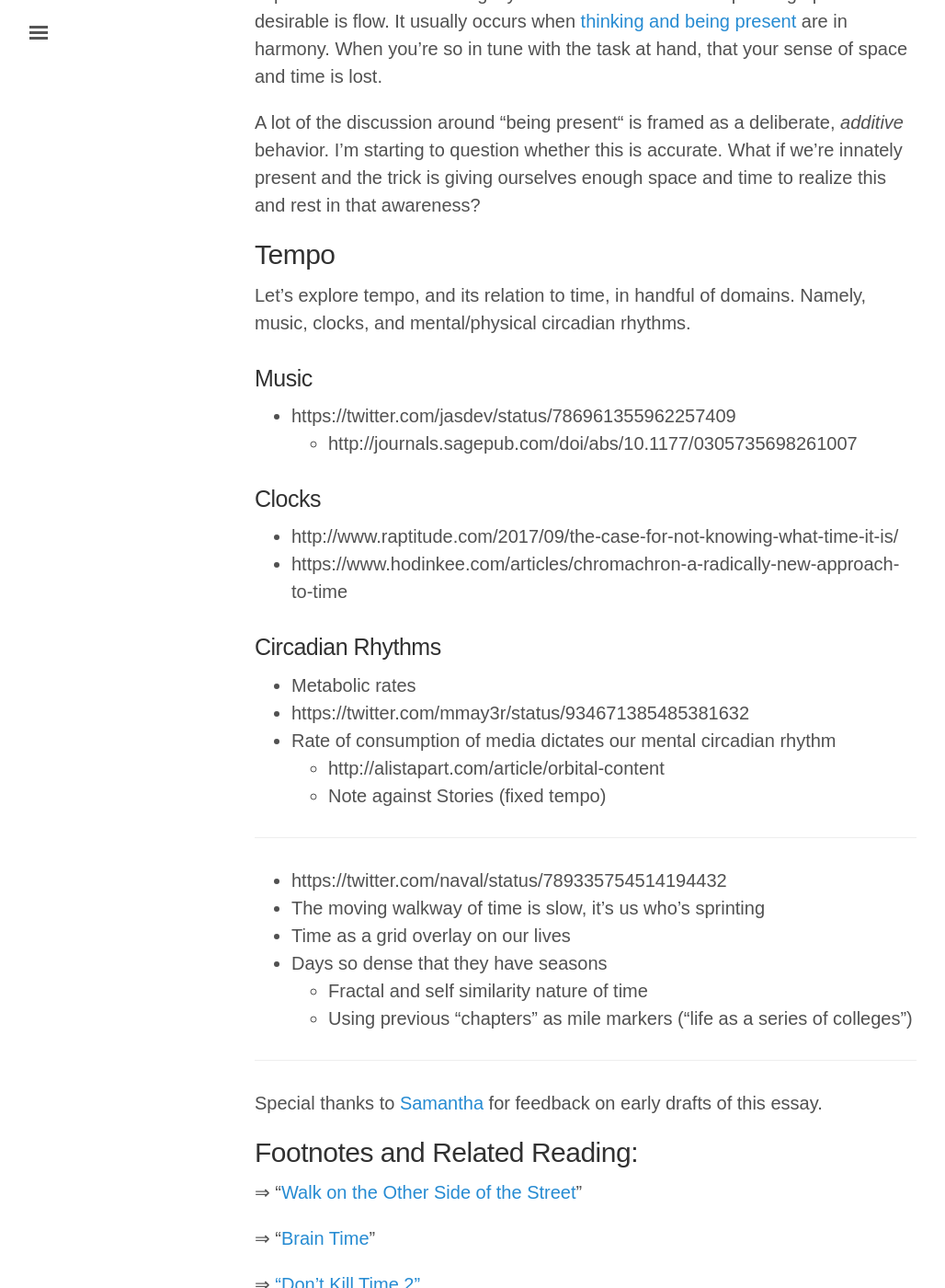
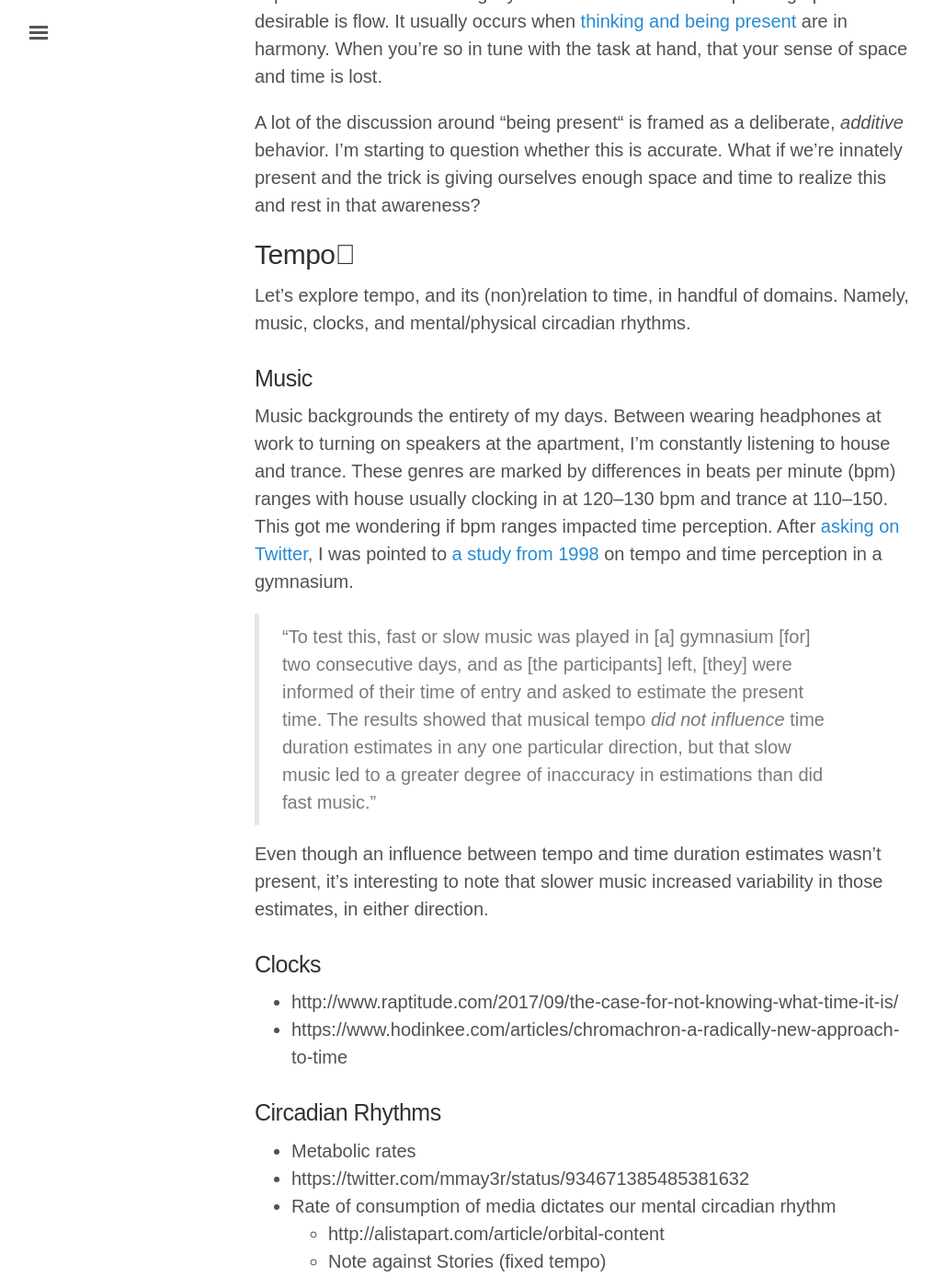
Before and after one commit to rvsrvs/jasdev.github.io, a Jekyll site: the page built from _posts/2018-3-12-slowing-down-time.md, in a window 1280 px wide and 1400 px high, scrolled down 1959 px. Shown: the whole window at 92% size, without its empty margins (3-1031 px from the left). Built offline with Jekyll 4.4.1, drawn with Linux system fonts in a browser that asks for light colours; some web fonts are replaced.

Commit message:
Music Section

```diff
--- a/_posts/2018-3-12-slowing-down-time.md
+++ b/_posts/2018-3-12-slowing-down-time.md
@@ -29,12 +29,15 @@
 
 ## Tempo
 
-Let’s explore tempo, and its relation to time, in handful of domains. Namely, music, clocks, and mental/physical circadian rhythms.
+Let’s explore tempo, and its (non)relation to time, in handful of domains. Namely, music, clocks, and mental/physical circadian rhythms.
 
 ### Music
 
-- https://twitter.com/jasdev/status/786961355962257409
-    - http://journals.sagepub.com/doi/abs/10.1177/0305735698261007
+Music backgrounds the entirety of my days. Between wearing headphones at work to turning on speakers at the apartment, I’m constantly listening to house and trance. These genres are marked by differences in beats per minute (bpm) ranges with house usually clocking in at 120–130 bpm and trance at 110–150. This got me wondering if bpm ranges impacted time perception. After [asking on Twitter](https://twitter.com/jasdev/status/786961355962257409), I was pointed to [a study from 1998](http://journals.sagepub.com/doi/abs/10.1177/0305735698261007) on tempo and time perception in a gymnasium.
+
+> “To test this, fast or slow music was played in [a] gymnasium [for] two consecutive days, and as [the participants] left, [they] were informed of their time of entry and asked to estimate the present time. The results showed that musical tempo _did not influence_ time duration estimates in any one particular direction, but that slow music led to a greater degree of inaccuracy in estimations than did fast music.”
+
+Even though an influence between tempo and time duration estimates wasn’t present, it’s interesting to note that slower music increased variability in those estimates, in either direction.
 
 ### Clocks
 
```
